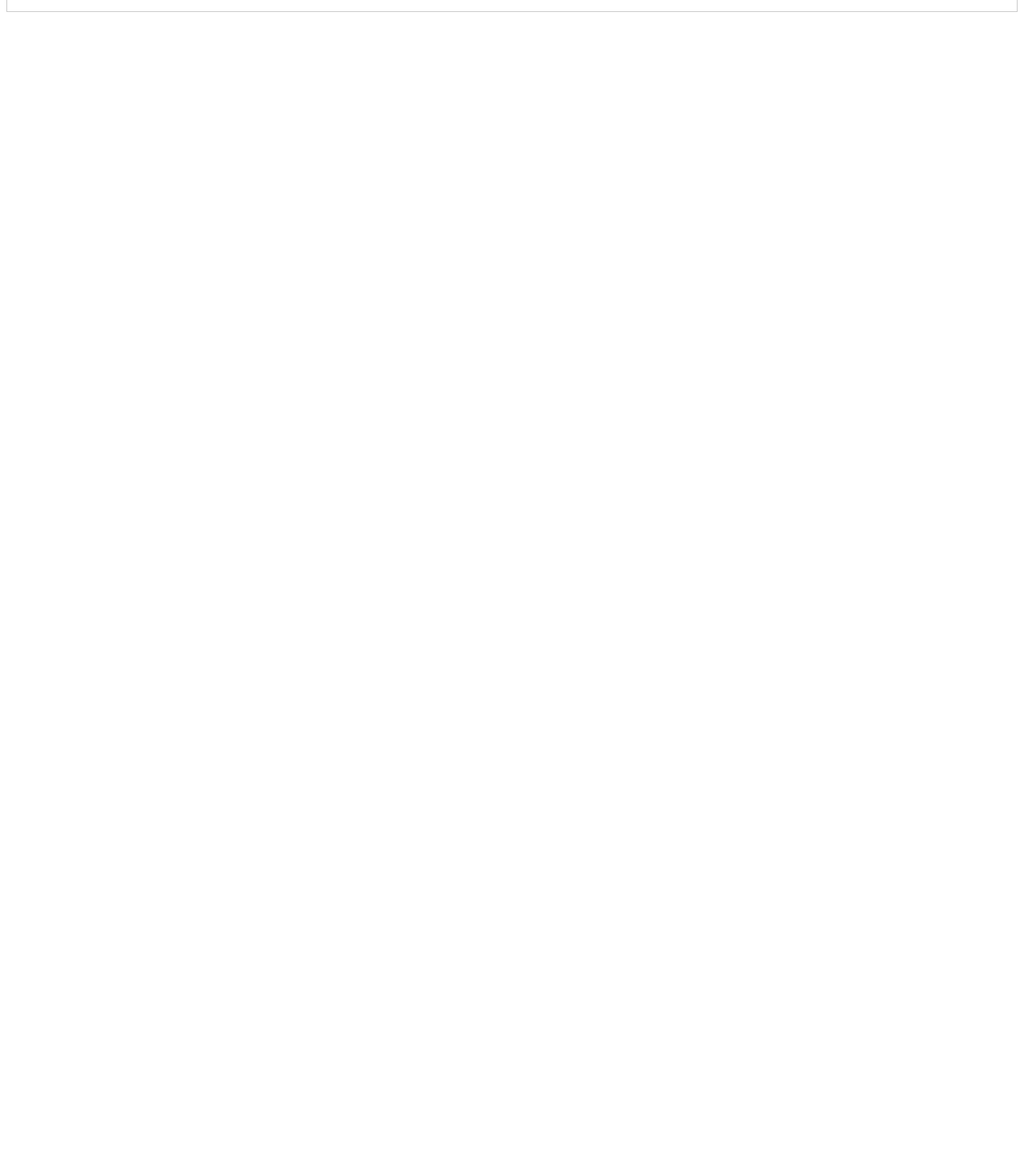
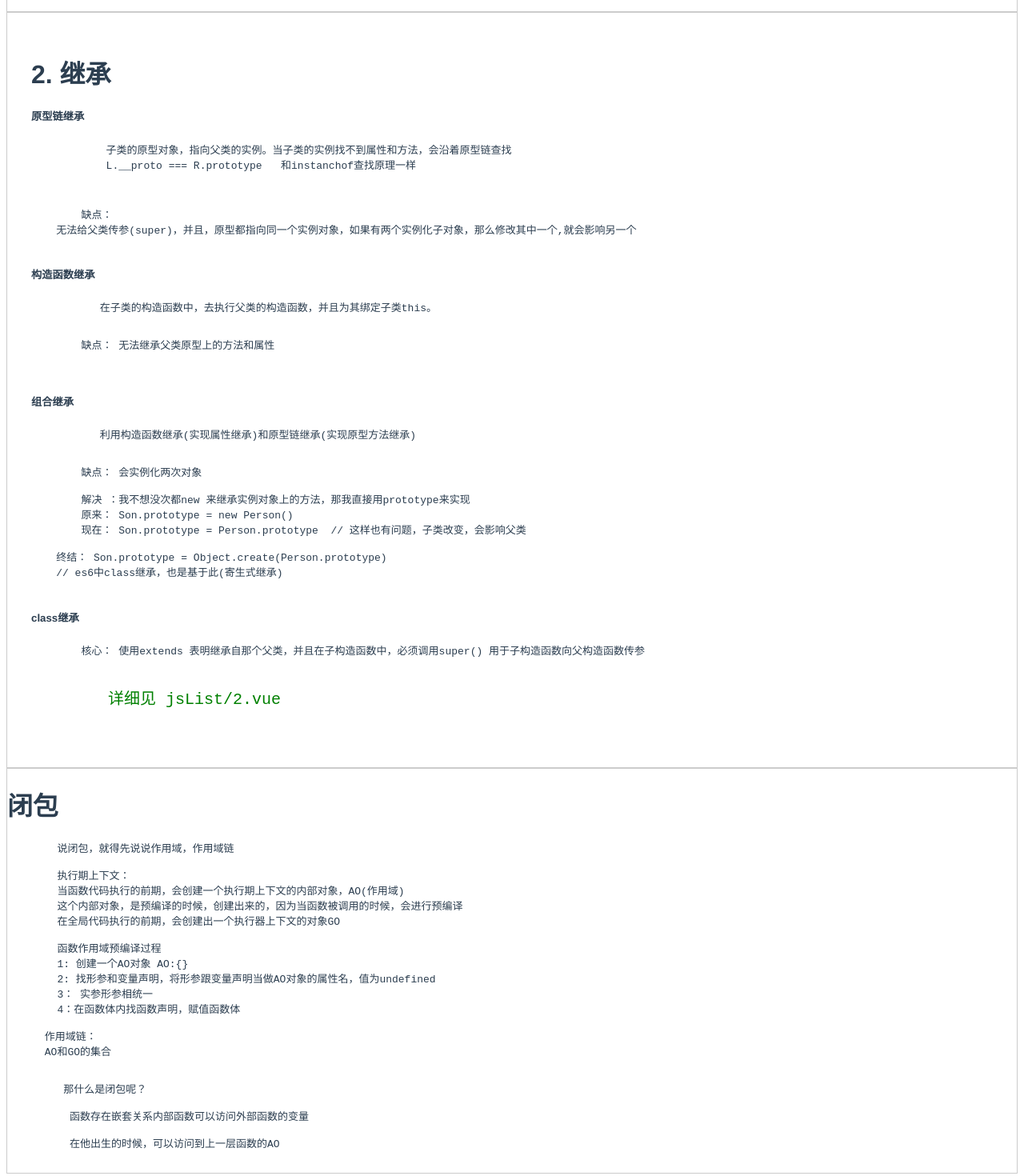
Before and after one commit to OnlyOneHelen/technological_learn, a Vue app: page /js in a window 1280 px wide. Shown: the part 540-2010 px from the top of the page at 80% size. Before the commit the page ends 800 px from the top, so only its background shows below. Built offline with nearby package versions, Linux system fonts and the light colour scheme.

Commit message:
feat: extends

```diff
--- /dev/null
+++ b/src/views/jsDemo/2.html
@@ -0,0 +1,141 @@
+<!DOCTYPE html>
+<html lang="en">
+
+<head>
+    <meta charset="UTF-8">
+    <meta http-equiv="X-UA-Compatible" content="IE=edge">
+    <meta name="viewport" content="width=device-width, initial-scale=1.0">
+    <title>Document</title>
+</head>
+
+<body>
+
+</body>
+<script>
+    // 原型链继承
+    // function Person() {
+    //     this.name = ['大头']
+
+    // }
+    // Person.prototype.getName = function () {
+    //     return this.name
+    // }
+    // function Son() {
+
+    // }
+    // Son.prototype = new Person()
+    // Son.prototype.constructor = Son
+    // let son1 = new Son()
+    // let son2 = new Son()
+    // son1.name[0] = '小头'
+    // console.log('son1', son1.name) // 小头 由于son1和son2执行同一个原型对象 ，所以只要一个改变，都会改变
+    // console.log('son2', son2.name)  // 小头
+
+    // 构造函数继承
+    // function Person(name) {
+    //     this.name = [name]
+
+    // }
+    // Person.prototype.getName = function () {
+    //     return this.name
+    // }
+    // function Son() {
+    //     Person.call(this, '大头')
+
+    // }
+    // let son1 = new Son()
+    // let son2 = new Son()
+    // son1.name[0] = '小头'
+    // console.log('son1', son1.name) // 小头
+    // console.log('son2', son2.name)  // 大头
+    // console.log(son1.getName()) //  构造函数继承不能继承实例对象的方法 son1.getName is not a function
+    //    组合继承
+    // function Person(name) {
+    //     this.name = [name]
+
+    // }
+    // Person.prototype.getName = function () {
+    //     return this.name
+    // }
+    // function Son() {
+    //     Person.call(this, '大头')
+
+    // }
+    // Son.prototype = new Person()  //  缺点，继承的时候，实例化一次
+    // let son1 = new Son() // 自己实例化一次 。总共实例化两次
+    // let son2 = new Son()
+    // son1.name[0] = '小头'
+    // console.log('son1', son1.name) // 小头  构造函数继承，继承实例对象的属性
+    // console.log('son2', son2.name)  // 大头 构造函数继承，继承实例对象的属性
+    // console.log(son1.getName()) // 小头 原型链继承，继承实例对象的方法
+
+    //    寄生继承
+    // function Person(name) {
+    //     this.name = [name]
+
+    // }
+    // Person.prototype.getName = function () {
+    //     return this.name
+    // }
+    // function Son() {
+    //     Person.call(this, '大头')
+
+    // }
+    // // Son.prototype = new Person()  缺点，继承的时候，实例化一次。不想每次都new Person，但是还想用到prototype方法
+    // Son.prototype = Person.prototype  //  优点：不用实例化对象。缺点： 对子类原型的操作，势必会影响父类
+    // let son1 = new Son() //
+    // let son2 = new Son()
+    // let person = new Person('小米')
+    // son1.name[0] = '小头'
+    // console.log('son1', son1.name) // 小头  构造函数继承，继承实例对象的属性
+    // console.log('son2', son2.name)  // 大头 构造函数继承，继承实例对象的属性
+    // console.log(son1.getName()) // 小头 原型链继承，继承实例对象的方法
+    // 终结版
+    // function Person(name) {
+    //     this.name = [name]
+
+    // }
+    // Person.prototype.getName = function () {
+    //     return this.name
+    // }
+    // function Son() {
+    //     Person.call(this, '大头')
+
+    // }
+    // // Son.prototype = new Person()  缺点，继承的时候，实例化一次。不想每次都new Person，但是还想用到prototype方法
+    // // Son.prototype = Person.prototype  //  优点：不用实例化对象。缺点： 对子类原型的操作，势必会影响父类
+    // Son.prototype = Object.create(Person.prototype) // Object.create
+    // //   方法创建一个新对象，使用现有的对象来提供新创建的对象的__proto__
+    // let son1 = new Son() //
+    // let son2 = new Son()
+    // son1.name[0] = '小头'
+    // console.log('son1', son1.name) // 小头  构造函数继承，继承实例对象的属性
+    // console.log('son2', son2.name)  // 大头 构造函数继承，继承实例对象的属性
+    // console.log(son1.getName()) // 小头 原型链继承，继承实例对象的方法
+    // es6 中class实现继承
+    class Person {
+        constructor(name) {
+            this.name = name
+        }
+        commonMethods() {
+            console.log('我是共享方法');
+        }
+    }
+
+    class Student extends Person {
+        constructor(name, score) {
+            super(name)
+            this.score = score
+        }
+        printScore() {
+            console.log('This is printScore');
+        }
+    }
+    let stu = new Student('小红', 1);
+    let person = new Person('小紫');
+    console.log(stu.commonMethods === person.commonMethods);//true
+    console.log('stu', stu)
+
+</script>
+
+</html>
--- /dev/null
+++ b/src/views/jsDemo/4.html
@@ -0,0 +1,44 @@
+<!DOCTYPE html>
+<html lang="en">
+
+<head>
+    <meta charset="UTF-8">
+    <meta http-equiv="X-UA-Compatible" content="IE=edge">
+    <meta name="viewport" content="width=device-width, initial-scale=1.0">
+    <title>Document</title>
+</head>
+
+<body>
+
+</body>
+<script>
+    // 闭包
+
+    function a() {
+        var aa = 111
+        function b() {
+            console.log(aa)  // 111
+        }
+        return b
+    }
+    var res = a()
+    res()
+    // 分析：  在执行a的前期，会进行预编译
+    /*
+    a执行前期
+    AO:{
+      aa: undefined
+      b:function
+    }
+
+     b执行前会访问到上一层AO
+    AO:{
+      aa: undefined
+      b:function
+    }
+
+    a函数执行完毕，销毁。但是b函数依然能访问到A，所以a函数里面定义的变量不会销毁。
+    */
+</script>
+
+</html>
--- /dev/null
+++ b/src/views/jsList/2.vue
@@ -0,0 +1,58 @@
+<template>
+  <div class="main">
+    <h1>2. 继承</h1>
+    <h5>原型链继承</h5>
+    <pre>
+            子类的原型对象，指向父类的实例。当子类的实例找不到属性和方法，会沿着原型链查找
+            L.__proto === R.prototype   和instanchof查找原理一样
+
+        </pre
+    >
+    <pre>
+        缺点：
+    无法给父类传参(super)，并且，原型都指向同一个实例对象，如果有两个实例化子对象，那么修改其中一个,就会影响另一个
+    </pre>
+
+    <h5>构造函数继承</h5>
+    <pre>
+           在子类的构造函数中，去执行父类的构造函数，并且为其绑定子类this。
+        </pre
+    >
+    <pre>
+        缺点： 无法继承父类原型上的方法和属性
+
+    </pre>
+    <h5>组合继承</h5>
+    <pre>
+           利用构造函数继承(实现属性继承)和原型链继承(实现原型方法继承)
+        </pre
+    >
+    <pre>
+        缺点： 会实例化两次对象
+
+        解决 ：我不想没次都new 来继承实例对象上的方法，那我直接用prototype来实现
+        原来： Son.prototype = new Person()
+        现在： Son.prototype = Person.prototype  // 这样也有问题，子类改变，会影响父类
+
+    终结： Son.prototype = Object.create(Person.prototype)
+    // es6中class继承，也是基于此(寄生式继承)
+    </pre>
+    <h5>class继承</h5>
+    <pre>
+        核心： 使用extends 表明继承自那个父类，并且在子构造函数中，必须调用super() 用于子构造函数向父构造函数传参
+    </pre>
+    <pre style="color: green; font-size: 20px">
+        详细见 jsList/2.vue
+    </pre>
+  </div>
+</template>
+
+<script>
+export default {};
+</script>
+
+<style  >
+.main {
+  padding: 30px;
+}
+</style>
--- /dev/null
+++ b/src/views/jsList/4.vue
@@ -0,0 +1,36 @@
+<template>
+  <div>
+    <h1>闭包</h1>
+    <pre>
+        说闭包，就得先说说作用域，作用域链
+
+        执行期上下文：
+        当函数代码执行的前期，会创建一个执行期上下文的内部对象，AO(作用域)
+        这个内部对象，是预编译的时候，创建出来的，因为当函数被调用的时候，会进行预编译
+        在全局代码执行的前期，会创建出一个执行器上下文的对象GO
+
+        函数作用域预编译过程
+        1: 创建一个AO对象 AO:{}
+        2: 找形参和变量声明，将形参跟变量声明当做AO对象的属性名，值为undefined
+        3： 实参形参相统一
+        4：在函数体内找函数声明，赋值函数体
+
+      作用域链：
+      AO和GO的集合
+    </pre>
+    <pre>
+         那什么是闭包呢？
+
+          函数存在嵌套关系内部函数可以访问外部函数的变量
+
+          在他出生的时候，可以访问到上一层函数的AO
+    </pre>
+  </div>
+</template>
+
+<scrip>
+export default {};
+</scrip>
+
+<style >
+</style>
--- a/src/views/jsList/index.vue
+++ b/src/views/jsList/index.vue
@@ -1,20 +1,26 @@
 <template>
   <div class="about">
     <number-one></number-one>
+    <number-two></number-two>
+    <number-four></number-four>
   </div>
 </template>
 
 <script>
-import numberOne from './1.vue'
+import numberOne from "./1.vue";
+import numberTwo from "./2.vue";
+import numberFour from "./4.vue";
 
 export default {
-  data () {
-    return {}
+  data() {
+    return {};
   },
   components: {
-    numberOne
-  }
-}
+    numberOne,
+    numberTwo,
+    numberFour,
+  },
+};
 </script>
 <style>
 .about > div {
```
